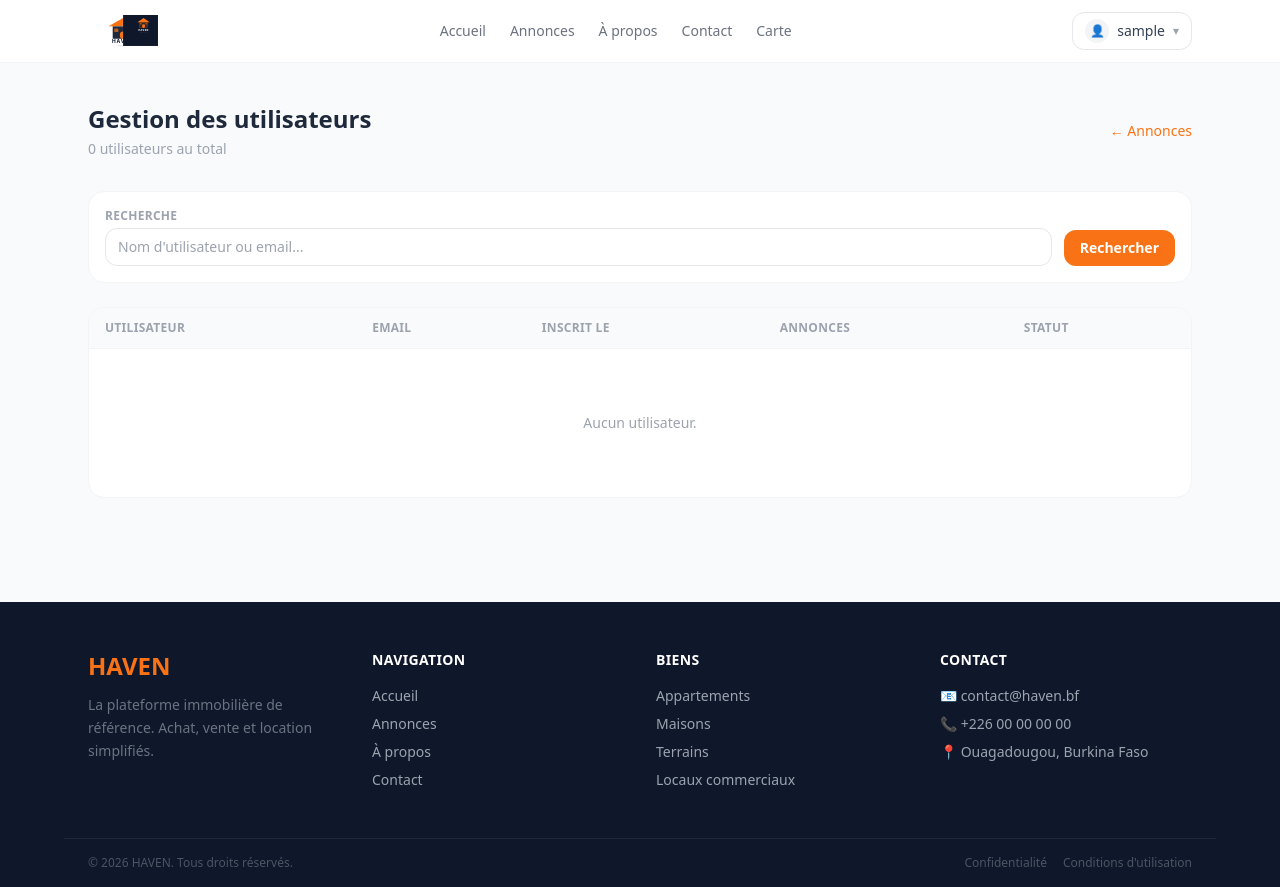
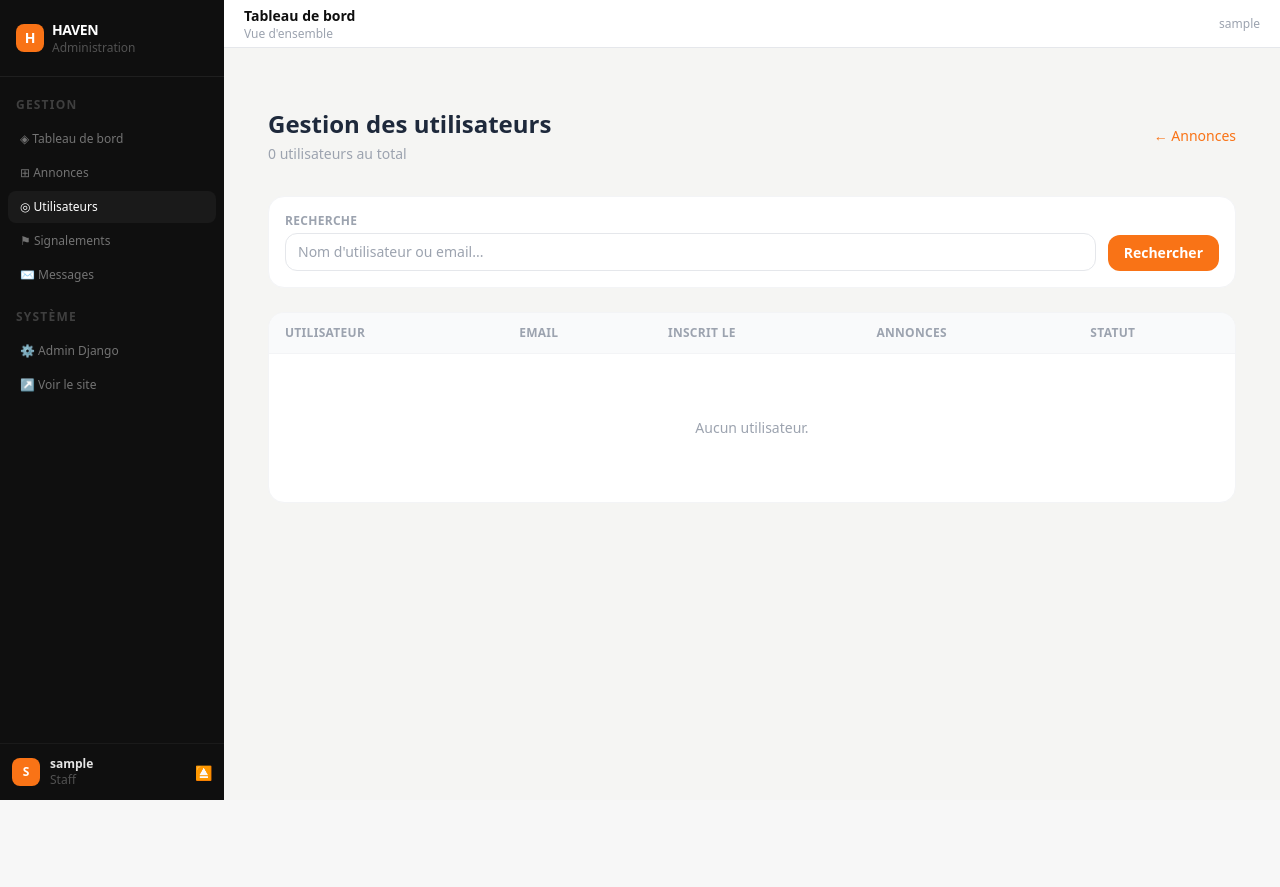
Before and after one commit to gowmarcisrael-cyber/Config, a Django app: page /staff/users/ in a window 1280 px wide. After the commit the page ends 800 px from the top, so only its background shows below. Run offline with Django 5.2, Linux system fonts and the light colour scheme; the visitor is signed in with stand-in values (Sample User, id 1); data comes from the database, SQL or seed files in the repository; data that the repository does not hold is empty; parts of the project's set-up code (start-up, migrations or seed data) failed here and were passed over; some libraries are stand-ins or nearby versions.

Commit message:
feat:amelioration de l'interface staff

```diff
--- /dev/null
+++ b/config/apps/staff/context_processors.py
@@ -0,0 +1,10 @@
+from apps.listings.models import Listing
+from apps.reports.models import Report
+
+def staff_context(request):
+    if request.user.is_authenticated and request.user.is_staff:
+        return {
+            'pending_listings_count': Listing.objects.filter(is_approved=False).count(),
+            'pending_reports_count': Report.objects.filter(is_resolved=False).count(),
+        }
+    return {}
--- a/config/apps/staff/urls.py
+++ b/config/apps/staff/urls.py
@@ -2,7 +2,8 @@ from django.urls import path
 from . import views
 
 urlpatterns = [
-    path('', views.staff_listings, name='staff_listings'),
+    path('',views.staff_index, name='staff'),
+    path('listings', views.staff_listings, name='staff_listings'),
     path('listings/<slug:slug>/approve/', views.staff_approve_listing, name='staff_approve_listing'),
     path('members/',views.staff_users,name='staff_users'),
     path('users/', views.staff_users, name='staff_users'),
@@ -10,6 +11,6 @@ urlpatterns = [
     path('stats/', views.staff_stats, name='staff_stats'),
     path('reports/', views.staff_reports, name='staff_reports'),
     path('reports/<int:pk>/resolve/', views.resolve_report, name='resolve_report'),
-    path('messages/',views.staff_message,name='staff_message'),
+    path('messages/',views.staff_message,name='staff_messages'),
     path('messages/toggle-read/<int:pk>',views.toggle_message_read,name='read-msg')
 ]
--- a/config/apps/staff/views.py
+++ b/config/apps/staff/views.py
@@ -19,6 +19,48 @@ Vue pour les membres du staff pour gérer les annonces, les utilisateurs, les st
 Verifier si l'ulisateur est memebre du staff avant d'afficher les pages ou de permettre les actions.
 Sinon retourner une erreur 404 pour ne pas révéler l'existence de ces pages aux utilisateurs non autorisés.
 """
+
+def staff_index(request):
+    if not request.user.is_staff:
+        raise Http404()
+    thirty_days_ago = timezone.now() - timedelta(days=30)
+
+    listings_count = Listing.objects.count()
+    approved_listings_count = Listing.objects.filter(is_approved=True).count()
+    not_approved_listings_count = listings_count - approved_listings_count
+    recent_listings_count = Listing.objects.filter(created_at__gte=thirty_days_ago).count()
+
+    User = get_user_model()
+    users_count = User.objects.count()
+    active_users_count = User.objects.filter(is_active=True).count()
+    not_active_users_count = users_count - active_users_count
+    recent_users_count = User.objects.filter(date_joined__gte=thirty_days_ago).count()
+
+    visits_count = Visit.objects.count()
+    pending_visits_count = Visit.objects.filter(status='En attente').count()
+    accepted_visits_count = Visit.objects.filter(status='Acceptée').count()
+
+    repported_listing_count = Report.objects.count()
+    resolved_reported_listing_count = Report.objects.filter(is_resolved=True).count()
+    not_resolved_reported_listing_count = repported_listing_count - resolved_reported_listing_count
+
+    context = {
+        'listings_count': listings_count,
+        'approved_listings_count': approved_listings_count,
+        'not_approved_listings_count': not_approved_listings_count,
+        'recent_listings_count': recent_listings_count,
+        'users_count': users_count,
+        'active_users_count': active_users_count,
+        'not_active_users_count': not_active_users_count,
+        'recent_users_count': recent_users_count,
+        'visits_count': visits_count,
+        'pending_visits_count': pending_visits_count,
+        'accepted_visits_count': accepted_visits_count,
+        'reported_listing_count':repported_listing_count,
+        'resolved_reported_listing_count':resolved_reported_listing_count,
+        'not_resolved_reported_listing_count':not_resolved_reported_listing_count,
+    }
+    return render(request,'staff/index.html',context=context)
 
 def staff_listings(request):
     if not request.user.is_staff:
--- a/config/config/settings.py
+++ b/config/config/settings.py
@@ -78,6 +78,7 @@ TEMPLATES = [
                 'django.contrib.auth.context_processors.auth',
                 'django.contrib.messages.context_processors.messages',
                 'apps.notifications.context_processors.notifications',
+                'apps.staff.context_processors.staff_context',
             ],
         },
     },
--- /dev/null
+++ b/config/templates/staff/base.html
@@ -0,0 +1,141 @@
+<!DOCTYPE html>
+<html lang="fr">
+<head>
+    <meta charset="UTF-8">
+    <meta name="viewport" content="width=device-width, initial-scale=1.0">
+    <title>{% block title %}HAVEN Admin{% endblock %}</title>
+    <script src="https://cdn.tailwindcss.com"></script>
+    <script defer src="https://unpkg.com/alpinejs@3.x.x/dist/cdn.min.js"></script>
+    {% block extra_head %}{% endblock %}
+</head>
+<body class="bg-[#f5f5f3] font-sans">
+
+<div class="flex h-screen overflow-hidden">
+
+    <!-- Sidebar -->
+    <aside class="w-56 bg-[#0f0f0f] flex flex-col flex-shrink-0">
+
+        <!-- Logo -->
+        <div class="px-4 py-5 border-b border-[#1f1f1f]">
+            <div class="flex items-center gap-2">
+                <div class="w-7 h-7 bg-orange-500 rounded-lg flex items-center justify-center text-white font-bold text-sm">H</div>
+                <div>
+                    <p class="text-white text-sm font-bold tracking-tight">HAVEN</p>
+                    <p class="text-[#525252] text-xs">Administration</p>
+                </div>
+            </div>
+        </div>
+
+        <!-- Nav -->
+        <nav class="flex-1 px-2 py-3 overflow-y-auto space-y-0.5">
+
+            <p class="text-[#3f3f3f] text-xs font-semibold uppercase tracking-widest px-2 py-2">Gestion</p>
+
+            <a href="{% url 'staff_stats' %}"
+               class="flex items-center gap-2.5 px-3 py-2 rounded-lg text-xs font-medium transition-colors
+               {% if request.resolver_match.url_name == 'staff_stats' %}bg-[#1a1a1a] text-white{% else %}text-[#737373] hover:bg-[#1a1a1a] hover:text-white{% endif %}">
+                ◈ Tableau de bord
+            </a>
+
+            <a href="{% url 'staff_listings' %}"
+               class="flex items-center gap-2.5 px-3 py-2 rounded-lg text-xs font-medium transition-colors
+               {% if request.resolver_match.url_name == 'staff_listings' %}bg-[#1a1a1a] text-white{% else %}text-[#737373] hover:bg-[#1a1a1a] hover:text-white{% endif %}">
+                ⊞ Annonces
+                {% if pending_listings_count %}
+                <span class="ml-auto bg-red-500 text-white text-xs font-bold px-1.5 py-0.5 rounded-full">{{ pending_listings_count }}</span>
+                {% endif %}
+            </a>
+
+            <a href="{% url 'staff_users' %}"
+               class="flex items-center gap-2.5 px-3 py-2 rounded-lg text-xs font-medium transition-colors
+               {% if request.resolver_match.url_name == 'staff_users' %}bg-[#1a1a1a] text-white{% else %}text-[#737373] hover:bg-[#1a1a1a] hover:text-white{% endif %}">
+                ◎ Utilisateurs
+            </a>
+
+            <a href="{% url 'staff_reports' %}"
+               class="flex items-center gap-2.5 px-3 py-2 rounded-lg text-xs font-medium transition-colors
+               {% if request.resolver_match.url_name == 'staff_reports' %}bg-[#1a1a1a] text-white{% else %}text-[#737373] hover:bg-[#1a1a1a] hover:text-white{% endif %}">
+                ⚑ Signalements
+                {% if pending_reports_count %}
+                <span class="ml-auto bg-orange-500 text-white text-xs font-bold px-1.5 py-0.5 rounded-full">{{ pending_reports_count }}</span>
+                {% endif %}
+            </a>
+
+            <a href="{% url 'staff_messages' %}"
+               class="flex items-center gap-2.5 px-3 py-2 rounded-lg text-xs font-medium transition-colors
+               {% if request.resolver_match.url_name == 'staff_messages' %}bg-[#1a1a1a] text-white{% else %}text-[#737373] hover:bg-[#1a1a1a] hover:text-white{% endif %}">
+                ✉ Messages
+            </a>
+
+            <p class="text-[#3f3f3f] text-xs font-semibold uppercase tracking-widest px-2 pt-4 pb-2">Système</p>
+
+            <a href="{% url 'admin:index' %}"
+               class="flex items-center gap-2.5 px-3 py-2 rounded-lg text-xs font-medium text-[#737373] hover:bg-[#1a1a1a] hover:text-white transition-colors">
+                ⚙ Admin Django
+            </a>
+
+            <a href="{% url 'home' %}"
+               class="flex items-center gap-2.5 px-3 py-2 rounded-lg text-xs font-medium text-[#737373] hover:bg-[#1a1a1a] hover:text-white transition-colors">
+                ↗ Voir le site
+            </a>
+
+        </nav>
+
+        <!-- User -->
+        <div class="px-3 py-3 border-t border-[#1a1a1a] flex items-center gap-2.5">
+            <div class="w-7 h-7 bg-orange-500 rounded-lg flex items-center justify-center text-white font-bold text-xs flex-shrink-0">
+                {{ request.user.username|first|upper }}
+            </div>
+            <div class="flex-1 min-w-0">
+                <p class="text-[#e5e5e5] text-xs font-semibold truncate">{{ request.user.username }}</p>
+                <p class="text-[#525252] text-xs">Staff</p>
+            </div>
+            <form method="post" action="{% url 'logout' %}">
+                {% csrf_token %}
+                <button type="submit" class="text-[#525252] hover:text-white text-sm transition-colors">⏏</button>
+            </form>
+        </div>
+
+    </aside>
+
+    <!-- Main -->
+    <div class="flex-1 flex flex-col overflow-hidden">
+
+        <!-- Topbar -->
+        <header class="bg-white border-b border-gray-200 px-5 h-12 flex items-center justify-between flex-shrink-0">
+            <div>
+                <h1 class="text-sm font-bold text-[#0f0f0f]">{% block page_title %}Tableau de bord{% endblock %}</h1>
+                <p class="text-xs text-gray-400">{% block page_subtitle %}Vue d'ensemble{% endblock %}</p>
+            </div>
+            <div class="flex items-center gap-3">
+                <span class="text-xs text-gray-400">{{ request.user.username }}</span>
+            </div>
+        </header>
+
+        <!-- Content -->
+        <main class="flex-1 overflow-y-auto p-5">
+            {% if messages %}
+            {% for message in messages %}
+            <div class="{% if message.tags == 'error' %}bg-red-50 text-red-600{% else %}bg-green-50 text-green-700{% endif %} text-sm rounded-xl px-4 py-3 mb-5">
+                {{ message }}
+            </div>
+            {% endfor %}
+            {% endif %}
+
+            {% block content %}{% endblock %}
+        </main>
+
+    </div>
+
+</div>
+
+<script src="https://unpkg.com/htmx.org@1.9.10"></script>
+<script>
+    document.body.addEventListener('htmx:configRequest', (e) => {
+        e.detail.headers['X-CSRFToken'] = '{{ csrf_token }}';
+    });
+</script>
+{% block extra_scripts %}{% endblock %}
+
+</body>
+</html>
--- a/config/templates/staff/messages.html
+++ b/config/templates/staff/messages.html
@@ -1,4 +1,4 @@
-{% extends 'base.html' %}
+{% extends 'staff/base.html' %}
 {% block title %}Staff — Messages{% endblock %}
 
 {% block content %}
--- a/config/templates/staff/reports.html
+++ b/config/templates/staff/reports.html
@@ -1,4 +1,4 @@
-{% extends 'base.html' %}
+{% extends 'staff/base.html' %}
 {% block title %}Staff — Signalements{% endblock %}
 
 {% block content %}
--- a/config/templates/staff/stats.html
+++ b/config/templates/staff/stats.html
@@ -1,4 +1,4 @@
-{% extends 'base.html' %}
+{% extends 'staff/base.html' %}
 {% block title %}Staff — Statistiques{% endblock %}
 
 {% block content %}
--- a/config/templates/staff/users.html
+++ b/config/templates/staff/users.html
@@ -1,4 +1,4 @@
-{% extends 'base.html' %}
+{% extends 'staff/base.html' %}
 {% block title %}Staff — Utilisateurs{% endblock %}
 
 {% block content %}
```
Also changed, not shown: config/templates/staff/index.html (added, +101 -0 lines), config/templates/staff/listings.html (+2 -5 lines), config/static/images/prix.png (added).
